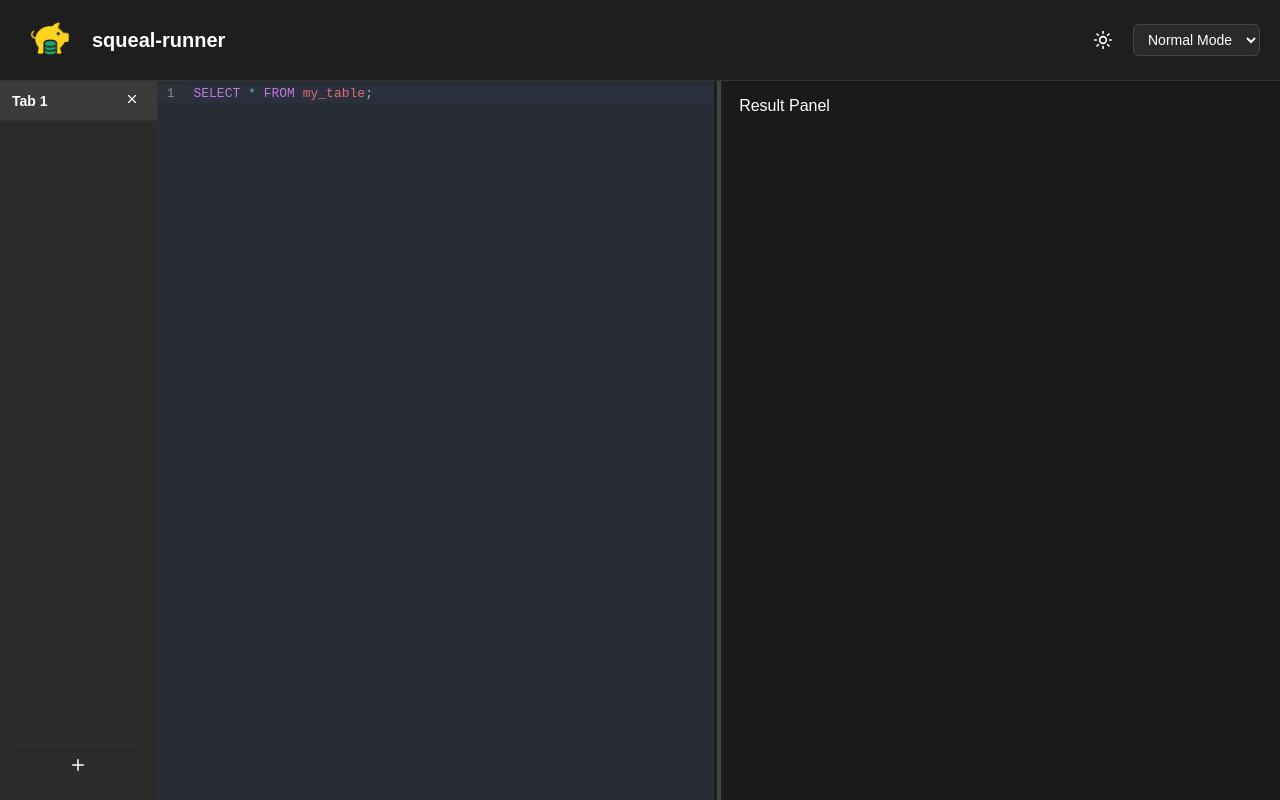
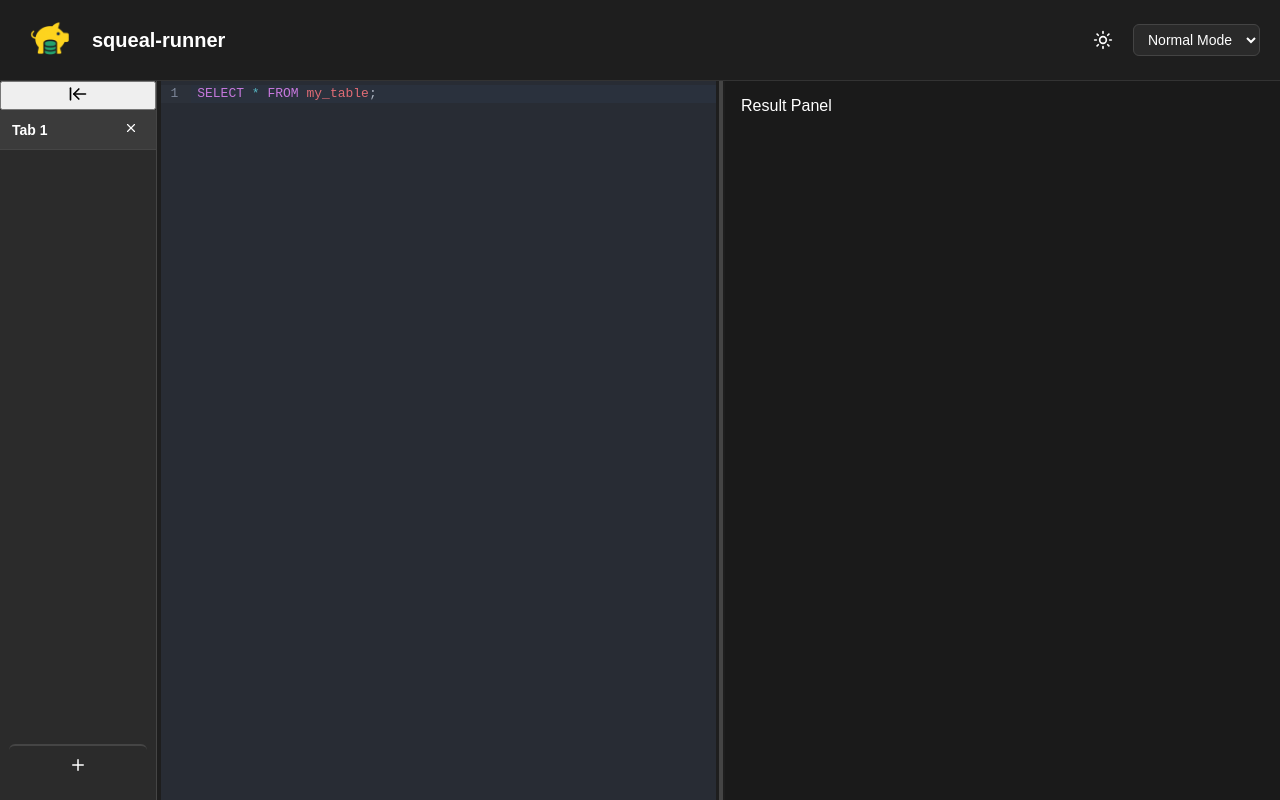
Before and after one commit to gnaaruag/squeal-runner, a React (Vite) app: page / in a window 1280 px wide. Built offline with nearby package versions, Linux system fonts and the light colour scheme.

Commit message:
add collapsible tab toggle

```diff
--- a/src/App.css
+++ b/src/App.css
@@ -21,7 +21,7 @@ body.dark {
   --tab-text: #ffffff;
   --editor-bg: #121212;
   --split-line: #444;
-  --panel-border: #333;
+  --panel-border: #454545;
   --result-bg: #1a1a1a;
   --remove-btn-bg: #444;
   --hover-color: #facc15;
@@ -111,7 +111,8 @@ html, body, #root {
   border: none;
   color: var(--tab-text);
   cursor: pointer;
-  border-top: 1px solid var(--panel-border);
+  border-top: 2px solid var(--panel-border);
+  border-radius: 0;
   margin: 1em 0.5em 2em 0.5em;
   border-radius: 6px;
   transition: background-color 0.2s ease;
@@ -180,3 +181,23 @@ html, body, #root {
 *::-webkit-scrollbar-thumb:hover {
   background-color: rgba(255, 255, 255, 0.3);
 }
+
+.vertical-resize-handle {
+  width: 5px;
+  cursor: col-resize;
+  background-color: transparent;
+  transition: background-color 0.2s;
+}
+
+.vertical-resize-handle:hover {
+  background-color: var(--hover-color);
+}
+
+.tab-title {
+  flex-grow: 1;
+  min-width: 0;
+  overflow: hidden;
+  text-overflow: ellipsis;
+  white-space: nowrap;
+  display: inline-block;
+}
--- a/src/App.tsx
+++ b/src/App.tsx
@@ -1,5 +1,5 @@
 import React, { useState, useRef, useEffect, useCallback } from "react";
-import { MoreVertical, Plus, X } from "lucide-react";
+import { ArrowLeftToLine, ArrowRightFromLine, MoreVertical, Plus, X } from "lucide-react";
 import "./App.css";
 import CodeEditor from "./components/CodeEditor";
 import Navbar from "./components/Navbar";
@@ -18,34 +18,35 @@ function App() {
     const storedTabs = localStorage.getItem("tabs");
     if (storedTabs) {
       const parsedTabs = JSON.parse(storedTabs) as Tab[];
-      return parsedTabs.length > 0
-        ? parsedTabs
-        : [{ id: "tab-1", title: "Tab 1", code: defaultContent }];
+      return parsedTabs.length > 0 ? parsedTabs : [{ id: "tab-1", title: "Tab 1", code: defaultContent }];
     }
     return [{ id: "tab-1", title: "Tab 1", code: defaultContent }];
   });
 
   const [activeTab, setActiveTab] = useState<string>(() => {
     const storedActiveTab = localStorage.getItem("activeTab");
-    const tabs = localStorage.getItem("tabs")
-      ? (JSON.parse(localStorage.getItem("tabs")!) as Tab[])
-      : [];
-    if (storedActiveTab && tabs.find((t) => t.id === storedActiveTab)) {
+    const tabs = localStorage.getItem("tabs") ? (JSON.parse(localStorage.getItem("tabs")!) as Tab[]) : [];
+    if (storedActiveTab && tabs.find(t => t.id === storedActiveTab)) {
       return storedActiveTab;
     }
     return "tab-1";
   });
 
   const [splitPosition, setSplitPosition] = useState(50);
+  const [tabBarWidth, setTabBarWidth] = useState(180);
+  const [resizingSidebar, setResizingSidebar] = useState(false);
   const [isDragging, setIsDragging] = useState(false);
   const [editingTabId, setEditingTabId] = useState<string | null>(null);
   const [isSplitLineHovered, setIsSplitLineHovered] = useState(false);
+  const [isSidebarCollapsed, setIsSidebarCollapsed] = useState(false);
+
   const [isDarkMode, setIsDarkMode] = useState<boolean>(() => {
     const stored = localStorage.getItem("theme");
     return stored ? stored === "dark" : true;
   });
-  const [editorMode, setEditorMode] = useState<"normal" | "vim">(() => {
-    return (localStorage.getItem("editorMode") as "normal" | "vim") || "normal";
+
+  const [editorMode, setEditorMode] = useState<'normal' | 'vim'>(() => {
+    return (localStorage.getItem("editorMode") as 'normal' | 'vim') || "normal";
   });
 
   useEffect(() => {
@@ -67,21 +68,14 @@ function App() {
 
   const addTab = useCallback(() => {
     const newTabId = `tab-${Date.now()}`;
-    setTabs((prev) => [
-      ...prev,
-      { id: newTabId, title: `Tab ${prev.length + 1}`, code: "" },
-    ]);
+    setTabs((prev) => [...prev, { id: newTabId, title: `Tab ${prev.length + 1}`, code: "" }]);
     setActiveTab(newTabId);
   }, []);
 
-  const removeTab = useCallback(
-    (tabId: string) => {
+  const removeTab = useCallback((tabId: string) => {
     setTabs((prevTabs) => {
       const newTabs = prevTabs.filter((t) => t.id !== tabId);
-        if (newTabs.length === 0) {
-          return [{ id: "tab-1", title: "Tab 1", code: defaultContent }];
-        }
-        return newTabs;
+      return newTabs.length ? newTabs : [{ id: "tab-1", title: "Tab 1", code: defaultContent }];
     });
 
     setActiveTab((prev) => {
@@ -91,54 +85,52 @@ function App() {
       }
       return prev;
     });
-    },
-    [tabs]
-  );
+  }, [tabs]);
 
-  const handleEditTabTitle = (
-    e: React.ChangeEvent<HTMLInputElement>,
-    tabId: string
-  ) => {
+  const handleEditTabTitle = (e: React.ChangeEvent<HTMLInputElement>, tabId: string) => {
     const newTitle = e.target.value;
     setTabs((prevTabs) =>
-      prevTabs.map((tab) =>
-        tab.id === tabId ? { ...tab, title: newTitle } : tab
-      )
+      prevTabs.map((tab) => (tab.id === tabId ? { ...tab, title: newTitle } : tab))
     );
   };
 
   const finishEditTabTitle = () => setEditingTabId(null);
-
   const handleMouseDown = () => setIsDragging(true);
 
   useEffect(() => {
     const handleMouseMove = (e: MouseEvent) => {
       if (!isDragging || !containerRef.current) return;
       const container = containerRef.current.getBoundingClientRect();
-      const newPos = Math.max(
-        0,
-        Math.min(
-          100,
-          ((e.clientX - container.left - 180) / (container.width - 180)) * 100
-        )
-      );
+      const newPos = Math.max(0, Math.min(100, ((e.clientX - container.left - tabBarWidth) / (container.width - tabBarWidth)) * 100));
       setSplitPosition(newPos);
     };
-
     const handleMouseUp = () => setIsDragging(false);
-
     document.addEventListener("mousemove", handleMouseMove);
     document.addEventListener("mouseup", handleMouseUp);
     return () => {
       document.removeEventListener("mousemove", handleMouseMove);
       document.removeEventListener("mouseup", handleMouseUp);
     };
-  }, [isDragging]);
+  }, [isDragging, tabBarWidth]);
+
+  useEffect(() => {
+    const handleSidebarResize = (e: MouseEvent) => {
+      if (!resizingSidebar || !containerRef.current) return;
+      const containerLeft = containerRef.current.getBoundingClientRect().left;
+      const newWidth = Math.max(120, Math.min(400, e.clientX - containerLeft));
+      setTabBarWidth(newWidth);
+    };
+    const stopSidebarResize = () => setResizingSidebar(false);
+    document.addEventListener("mousemove", handleSidebarResize);
+    document.addEventListener("mouseup", stopSidebarResize);
+    return () => {
+      document.removeEventListener("mousemove", handleSidebarResize);
+      document.removeEventListener("mouseup", stopSidebarResize);
+    };
+  }, [resizingSidebar]);
 
   const updateCode = (tabId: string, newCode: string) => {
-    setTabs((prev) =>
-      prev.map((tab) => (tab.id === tabId ? { ...tab, code: newCode } : tab))
-    );
+    setTabs((prev) => prev.map((tab) => (tab.id === tabId ? { ...tab, code: newCode } : tab)));
   };
 
   const currentTab = tabs.find((t) => t.id === activeTab);
@@ -151,8 +143,16 @@ function App() {
         editorMode={editorMode}
         setEditorMode={setEditorMode}
       />
+
       <div className="split-container" ref={containerRef}>
-        <div className="vertical-tab-bar">
+        <div className="vertical-tab-bar" style={{ width: isSidebarCollapsed ? "48px" : `${tabBarWidth}px` }}>
+          <button
+            className="collapse-toggle"
+            onClick={() => setIsSidebarCollapsed(!isSidebarCollapsed)}
+          >
+            {isSidebarCollapsed ? <ArrowRightFromLine size={20}/> : <ArrowLeftToLine size={20}/>}
+          </button>
+
           <div className="tab-list">
             {tabs.map((tab) => (
               <div
@@ -161,33 +161,36 @@ function App() {
                 onClick={() => setActiveTab(tab.id)}
               >
                 {editingTabId === tab.id ? (
+                  !isSidebarCollapsed && (
                     <input
                       value={tab.title}
                       onChange={(e) => handleEditTabTitle(e, tab.id)}
                       onBlur={finishEditTabTitle}
                       autoFocus
                     />
+                  )
                 ) : (
-                  <span onDoubleClick={() => setEditingTabId(tab.id)}>
-                    {tab.title}
-                  </span>
+                  !isSidebarCollapsed && (
+                    <span className="tab-title" onDoubleClick={() => setEditingTabId(tab.id)}>{tab.title}</span>
+                  )
                 )}
-                <button
-                  className="remove-tab-button"
-                  onClick={(e) => {
-                    e.stopPropagation();
-                    removeTab(tab.id);
-                  }}
-                >
+                {!isSidebarCollapsed && (
+                  <button className="remove-tab-button" onClick={(e) => { e.stopPropagation(); removeTab(tab.id); }}>
                     <X size={14} />
                   </button>
+                )}
               </div>
             ))}
           </div>
+
+          {!isSidebarCollapsed && (
             <button className="add-tab-button" onClick={addTab}>
               <Plus size={18} />
             </button>
+          )}
         </div>
+
+        <div className="vertical-resize-handle" onMouseDown={() => setResizingSidebar(true)} />
 
         <div className="left-panel" style={{ width: `${splitPosition}%` }}>
           <div className="code-editor-container">
@@ -209,19 +212,14 @@ function App() {
           onMouseLeave={() => setIsSplitLineHovered(false)}
         >
           <div
-            className={`split-line ${
-              isSplitLineHovered ? "split-line-hovered" : ""
-            }`}
+            className={`split-line ${isSplitLineHovered ? "split-line-hovered" : ""}`}
             onMouseDown={handleMouseDown}
           >
             <MoreVertical size={60} />
           </div>
         </div>
 
-        <div
-          className="right-panel"
-          style={{ width: `${100 - splitPosition}%` }}
-        >
+        <div className="right-panel" style={{ width: `${100 - splitPosition}%` }}>
           <div className="result-panel">Result Panel</div>
         </div>
       </div>
```
Lines whose indentation alone changed are shown as unchanged.
